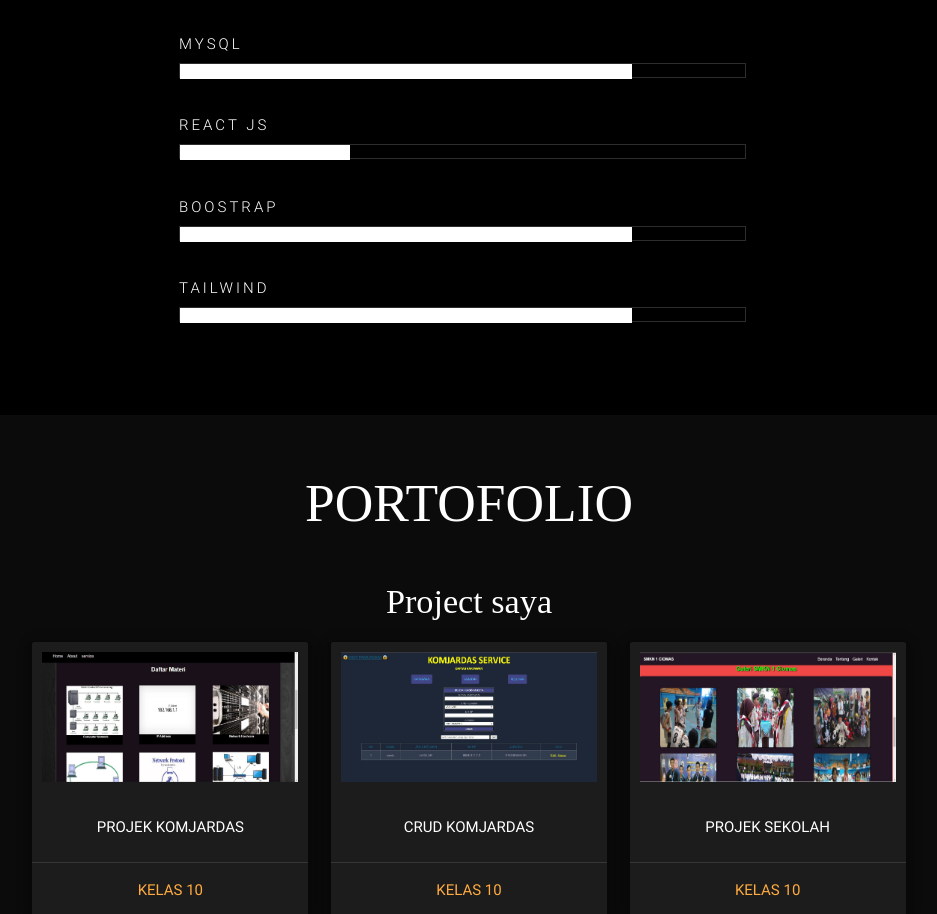
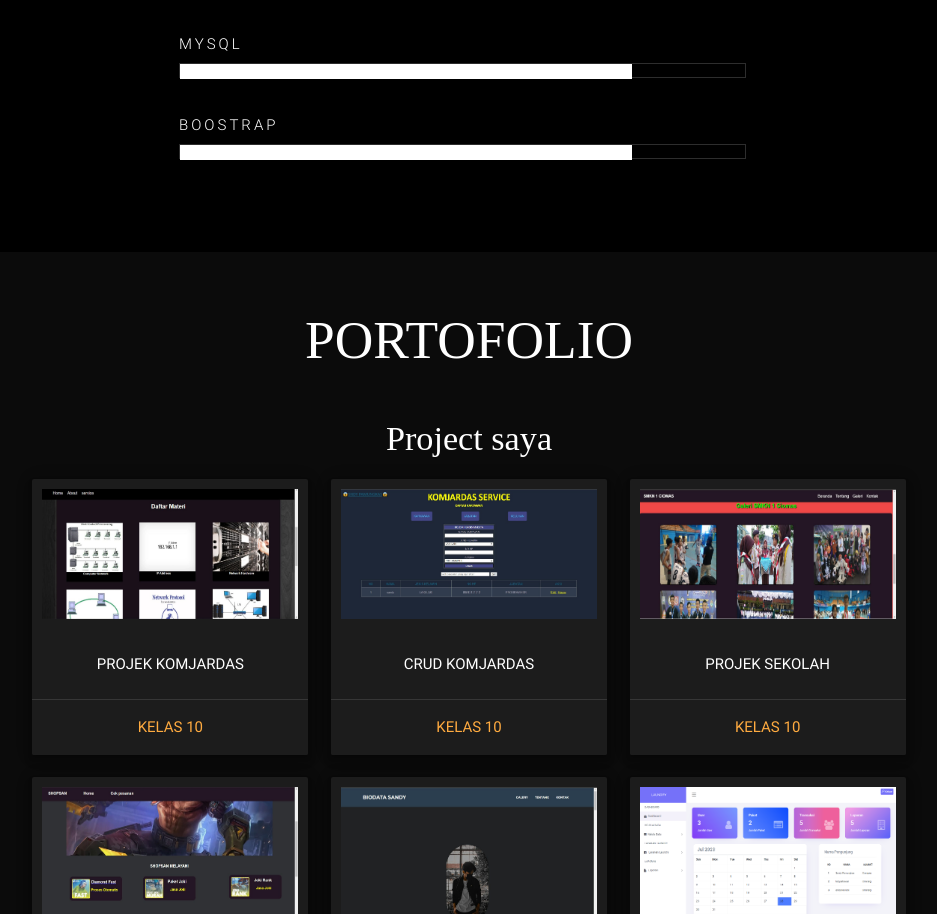
Before and after one commit to Sansun-os/portofolio, a plain HTML site: page index.html in a window 1280 px wide. Shown: the part 1266-2180 px from the top of the page, without its empty margins (171-1108 px from the left). Drawn offline with nearby package versions, Linux system fonts and the light colour scheme; a web font is replaced by a local one.

Commit message:
Update index.html

```diff
--- a/index.html
+++ b/index.html
@@ -108,18 +108,12 @@
             <div class="box">
               <div id="six"></div>
             </div>
-            <li class="lij">REACT JS</li>
-            <div class="box">
-              <div id="five"></div>
-            </div>
+
             <li class="lij">BOOSTRAP</li>
             <div class="box">
               <div id="four"></div>
             </div>
-            <li class="lij">Tailwind</li>
-            <div class="box">
-              <div id="four"></div>
-            </div>
+
           </ul>
         </div>
       </div>
```
